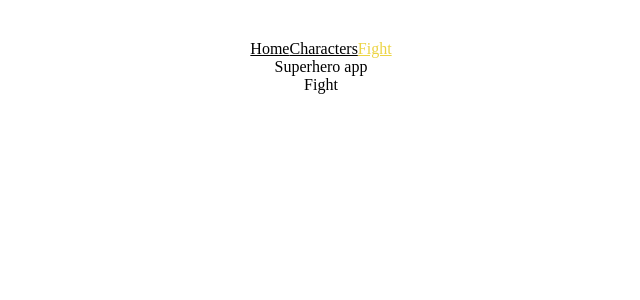
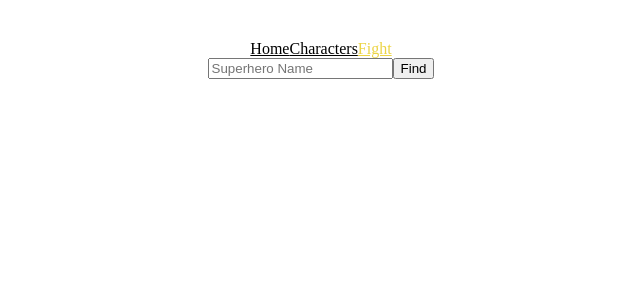
Before and after one commit to ThegeralbeanQD/superhero-hackathon, a React (Vite) app: page /fight in a window 1280 px wide. Shown: the top 300 px of the page, without its empty margins (319-959 px from the left). Built offline with nearby package versions, Linux system fonts and the light colour scheme.

Commit message:
hero search and selection

```diff
--- a/package.json
+++ b/package.json
@@ -10,6 +10,7 @@
     "preview": "vite preview"
   },
   "dependencies": {
+    "axios": "^1.4.0",
     "react": "^18.2.0",
     "react-dom": "^18.2.0",
     "react-router-dom": "^6.11.2"
--- /dev/null
+++ b/src/Pages/Fight/Fight.css
@@ -0,0 +1,14 @@
+.selection-holder{
+  display: flex;
+  justify-content: space-around;
+  flex-wrap: wrap;
+}
+
+img{
+  width: 200px;
+}
+
+.selection-card{
+  display: flex;
+  flex-direction: column;
+}
--- a/src/Pages/Fight/index.jsx
+++ b/src/Pages/Fight/index.jsx
@@ -1,9 +1,49 @@
-import React from 'react'
+import React, { useState } from 'react';
+import { FightForm, SelectionHolder } from '../../components';
+import './Fight.css';
 
 const Fight = () => {
+  const [selectedHero, setSelectedHero] = useState(null);
+  const [image, setImage] = useState('');
+  const [data, setData] = useState([]);
+
+  const handleSearch = async (inputText) => {
+    const response = await fetch(
+      `https://www.superheroapi.com/api.php/6382134991809408/search/${inputText}`
+    );
+    const data = await response.json();
+    setData(data.results);
+    if (data.results.length > 1) {
+      setSelectedHero(null); // Reset selected hero if multiple options available
+      setImage('');
+      setSelectedHero(null);
+    } else {
+      setSelectedHero(data.results[0]);
+      setImage(data.results[0].image.url);
+      console.log(data.results);
+    }
+  };
+
+  const handleHeroSelect = (hero) => {
+    setSelectedHero(hero);
+    setImage(hero.image.url);
+  };
+
+  const handleStart = () => {
+    console.log('start');
+  };
+
   return (
-    <div>Fight</div>
-  )
-}
+    <>
+      <FightForm handleSearch={handleSearch} />
+      <SelectionHolder
+        selectedHero={selectedHero}
+        data={data}
+        handleHeroSelect={handleHeroSelect}
+        handleStart={handleStart}
+      />
+    </>
+  );
+};
 
-export default Fight
+export default Fight;
--- /dev/null
+++ b/src/components/FightForm/index.jsx
@@ -0,0 +1,25 @@
+import React, { useState } from 'react';
+
+const FightForm = ({ handleSearch }) => {
+  const [inputText, setInputText] = useState('');
+
+  const handleInput = (e) => {
+    setInputText(e.target.value);
+  };
+
+  const handleSubmit = (e) => {
+    e.preventDefault();
+    handleSearch(inputText);
+  };
+
+  return (
+    <form>
+      <input type="text" placeholder="Superhero Name" value={inputText} onChange={handleInput} />
+      <button type="submit" onClick={handleSubmit}>
+        Find
+      </button>
+    </form>
+  );
+};
+
+export default FightForm;
--- /dev/null
+++ b/src/components/SelectionHolder/index.jsx
@@ -0,0 +1,38 @@
+import React from 'react';
+
+const SelectionHolder = ({ selectedHero, data, handleHeroSelect, handleStart }) => {
+  if (selectedHero === null) {
+    if (data.length > 1) {
+      return (
+        <>
+          <h3>Which one?</h3>
+          <div className="selection-holder">
+            {data.map((hero) => (
+              <div key={hero.id} className="selection-card">
+                {hero.name}
+                <img src={hero.image.url} alt="" />
+                <button onClick={() => handleHeroSelect(hero)}>Select</button>
+              </div>
+            ))}
+          </div>
+        </>
+      );
+    } else {
+      return null;
+    }
+  } else {
+    return (
+      <>
+        <div className="selection-holder">
+          <div className="selection-card">
+            {selectedHero.name}
+            <img src={selectedHero.image.url} alt="" />
+            <button onClick={handleStart}>Start</button>
+          </div>
+        </div>
+      </>
+    );
+  }
+};
+
+export default SelectionHolder;
--- a/src/components/Wrapper/index.jsx
+++ b/src/components/Wrapper/index.jsx
@@ -11,7 +11,6 @@ const PageWrapper = () => {
                 <NavLink to="/fight" style={styles}>Fight</NavLink>
             </nav>
         </header>
-        <footer>Superhero app</footer>
         <Outlet />
     </>
 };
--- a/src/components/index.js
+++ b/src/components/index.js
@@ -1 +1,3 @@
 export { default as Wrapper } from './Wrapper';
+export { default as FightForm } from './FightForm'
+export { default as SelectionHolder } from './SelectionHolder'
```
Also changed, not shown: 1 other file (tests, documents, lock files or other folders).
